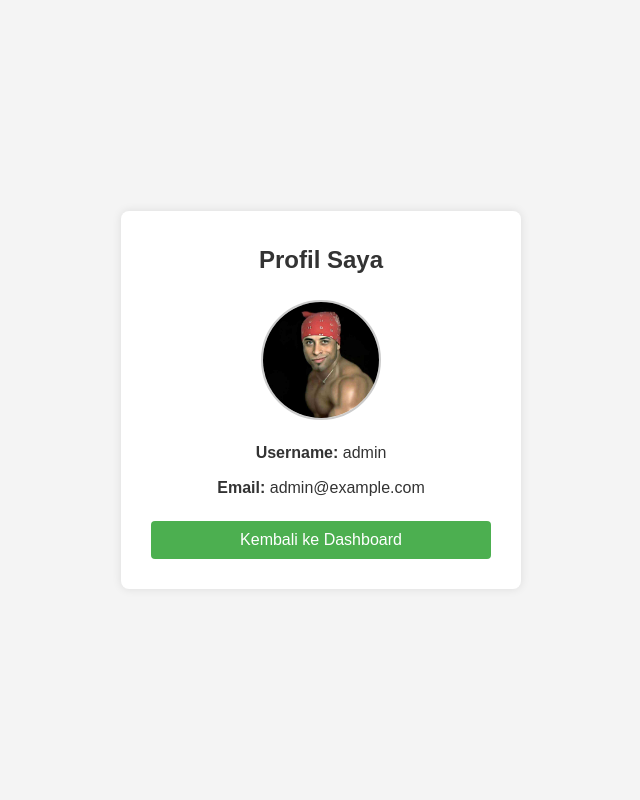
After one commit to Alfaashh/Login-PHP, a PHP site: page /my_profile.php in a window 1280 px wide. The commit adds this page. Shown: the whole page, without its empty margins (319-959 px from the left). Run offline with PHP 8.4, Linux system fonts and the light colour scheme; a user stored in the database is signed in; data comes from the database, SQL or seed files in the repository.

Commit message:
new commit

```diff
--- a/dashboard.php
+++ b/dashboard.php
@@ -87,8 +87,8 @@ $isAdmin = ($role === 'admin');
             <?php else: ?>
             <div class="user-panel">
                 <p>Selamat datang di dashboard user.</p>
-                <a href="#" class="admin-btn">Profil Saya</a>
-                <a href="#" class="admin-btn">Ubah Password</a>
+                <a href="my_profile.php" class="admin-btn">Profil Saya</a>
+                <a href="change_password.php" class="admin-btn">Ubah Password</a>
             </div>
             <?php endif; ?>
 
--- a/includes/config.php
+++ b/includes/config.php
@@ -4,7 +4,7 @@
 $host = "localhost";
 $username = "root";
 $password = "";
-$database = "tugas_login_register";
+$database = "tugasloginregister";
 
 // Membuat koneksi
 $conn = mysqli_connect($host, $username, $password, $database);
--- /dev/null
+++ b/my_profile.php
@@ -0,0 +1,61 @@
+<?php
+session_start();
+require_once 'includes/config.php';
+
+// Cek apakah user sudah login
+if (!isset($_SESSION['user_id'])) {
+    header("Location: login.php");
+    exit;
+}
+
+$userId = $_SESSION['user_id'];
+
+// Ambil data user dari database
+$stmt = $conn->prepare("SELECT username, email FROM users WHERE id = ?");
+$stmt->bind_param("i", $userId);
+$stmt->execute();
+$result = $stmt->get_result();
+$user = $result->fetch_assoc();
+?>
+<!DOCTYPE html>
+<html lang="id">
+<head>
+    <meta charset="UTF-8">
+    <title>Profil Saya</title>
+    <link rel="stylesheet" href="assets/css/style.css">
+    <style>
+        .profile-img {
+            display: block;
+            width: 120px;
+            height: 120px;
+            object-fit: cover;
+            border-radius: 50%;
+            margin: 0 auto 20px;
+            border: 2px solid #ccc;
+        }
+
+        .profile-info {
+            text-align: center;
+            font-size: 16px;
+            color: #333;
+        }
+
+        .profile-info p {
+            margin-bottom: 10px;
+        }
+    </style>
+</head>
+<body>
+<div class="container">
+    <div class="form-container">
+        <h2>Profil Saya</h2>
+        <img src="assets/img/user.jpg" alt="Foto Profil" class="profile-img">
+        <div class="profile-info">
+            <p><strong>Username:</strong> <?= htmlspecialchars($user['username']) ?></p>
+            <p><strong>Email:</strong> <?= htmlspecialchars($user['email']) ?></p>
+        </div>
+        <button class="btn" onclick="window.location.href='dashboard.php'">Kembali ke Dashboard</button>
+    </div>
+</div>
+</body>
+</html>
```
Also changed, not shown: assets/img/user.jpg (added), logout.php (line endings or trailing spaces).
